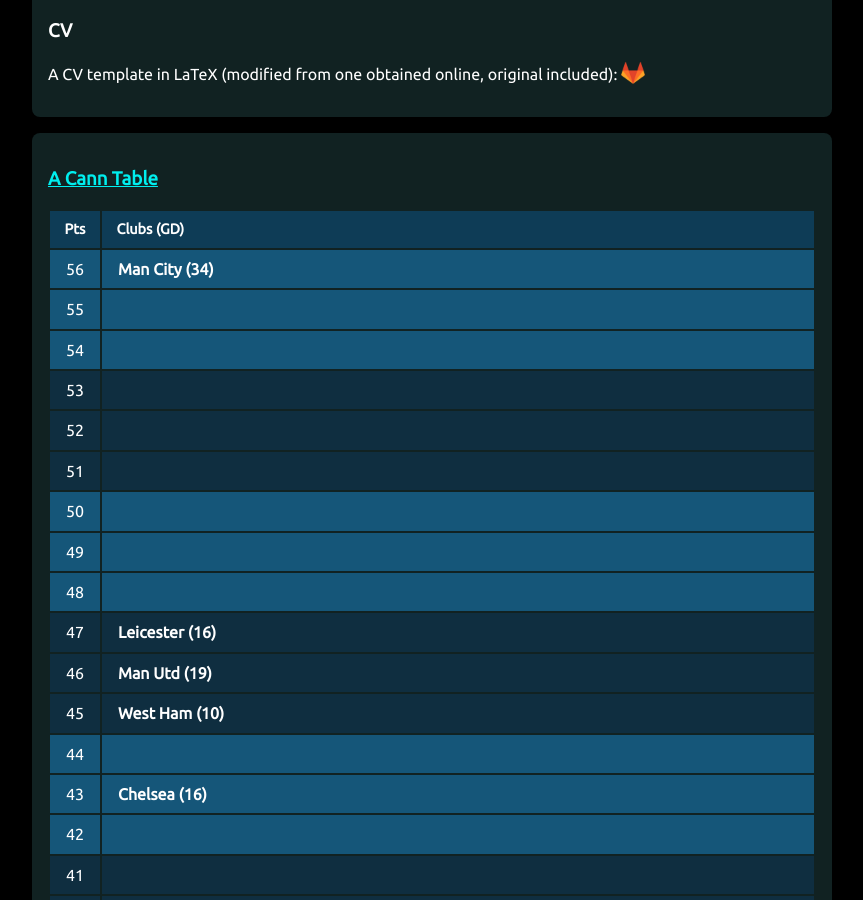
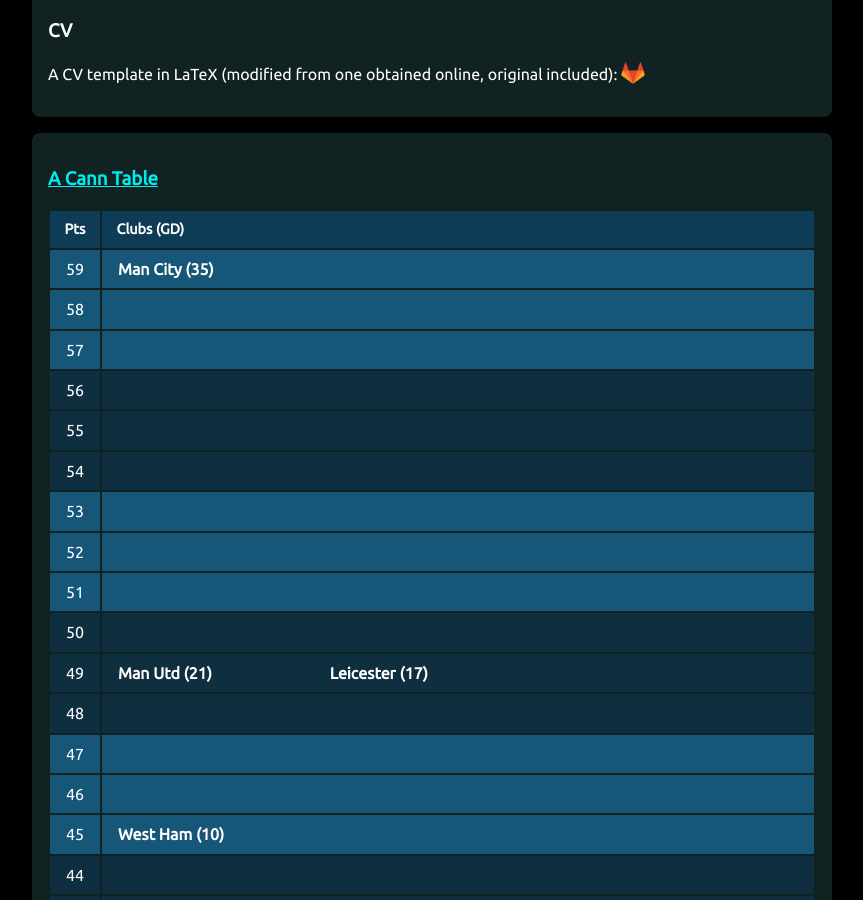
Before and after one commit to muru/muru.github.io, a Jekyll site: the page built from resources.md, in a window 1280 px wide and 900 px high, scrolled down 1593 px. Shown: the whole window, without its empty margins (208-1071 px from the left). Built offline with Jekyll 4.4.1, drawn with Linux system fonts in a browser that asks for light colours; some of the changed text lies outside the part shown.

Commit message:
updated cann-table: Tue 23 Feb 00:02:07 JST 2021

```diff
--- a/cann-table.html
+++ b/cann-table.html
@@ -1,254 +1,269 @@
 <table id="cann-table">
 <thead> <th> Pts </th> <th> Clubs (GD) </th> </thead>
 	<tr class="cann-row-1">
-		<td class="cann-point"> 56 </td>
+		<td class="cann-point"> 59 </td>
 		<td class="cann-clubs">
-			<span class="club-name"> Man City (34) </span>
+			<span class="club-name"> Man City (35) </span>
 		</td>
  	</tr>
 	<tr class="cann-row-1">
+		<td class="cann-point"> 58 </td>
+		<td class="cann-clubs">
+		</td>
+ 	</tr>
+	<tr class="cann-row-1">
+		<td class="cann-point"> 57 </td>
+		<td class="cann-clubs">
+		</td>
+ 	</tr>
+	<tr class="cann-row-2">
+		<td class="cann-point"> 56 </td>
+		<td class="cann-clubs">
+		</td>
+ 	</tr>
+	<tr class="cann-row-2">
 		<td class="cann-point"> 55 </td>
 		<td class="cann-clubs">
 		</td>
  	</tr>
-	<tr class="cann-row-1">
+	<tr class="cann-row-2">
 		<td class="cann-point"> 54 </td>
 		<td class="cann-clubs">
 		</td>
  	</tr>
-	<tr class="cann-row-2">
+	<tr class="cann-row-1">
 		<td class="cann-point"> 53 </td>
 		<td class="cann-clubs">
 		</td>
  	</tr>
-	<tr class="cann-row-2">
+	<tr class="cann-row-1">
 		<td class="cann-point"> 52 </td>
 		<td class="cann-clubs">
 		</td>
  	</tr>
-	<tr class="cann-row-2">
+	<tr class="cann-row-1">
 		<td class="cann-point"> 51 </td>
 		<td class="cann-clubs">
 		</td>
  	</tr>
-	<tr class="cann-row-1">
+	<tr class="cann-row-2">
 		<td class="cann-point"> 50 </td>
 		<td class="cann-clubs">
 		</td>
  	</tr>
-	<tr class="cann-row-1">
+	<tr class="cann-row-2">
 		<td class="cann-point"> 49 </td>
+		<td class="cann-clubs">
+			<span class="club-name"> Man Utd (21) </span>
+			<span class="club-name"> Leicester (17) </span>
+		</td>
+ 	</tr>
+	<tr class="cann-row-2">
+		<td class="cann-point"> 48 </td>
 		<td class="cann-clubs">
 		</td>
  	</tr>
 	<tr class="cann-row-1">
-		<td class="cann-point"> 48 </td>
+		<td class="cann-point"> 47 </td>
 		<td class="cann-clubs">
 		</td>
  	</tr>
-	<tr class="cann-row-2">
-		<td class="cann-point"> 47 </td>
+	<tr class="cann-row-1">
+		<td class="cann-point"> 46 </td>
 		<td class="cann-clubs">
-			<span class="club-name"> Leicester (16) </span>
 		</td>
  	</tr>
-	<tr class="cann-row-2">
-		<td class="cann-point"> 46 </td>
-		<td class="cann-clubs">
-			<span class="club-name"> Man Utd (19) </span>
-		</td>
- 	</tr>
-	<tr class="cann-row-2">
+	<tr class="cann-row-1">
 		<td class="cann-point"> 45 </td>
 		<td class="cann-clubs">
 			<span class="club-name"> West Ham (10) </span>
 		</td>
  	</tr>
-	<tr class="cann-row-1">
+	<tr class="cann-row-2">
 		<td class="cann-point"> 44 </td>
 		<td class="cann-clubs">
 		</td>
  	</tr>
-	<tr class="cann-row-1">
+	<tr class="cann-row-2">
 		<td class="cann-point"> 43 </td>
 		<td class="cann-clubs">
 			<span class="club-name"> Chelsea (16) </span>
 		</td>
  	</tr>
-	<tr class="cann-row-1">
+	<tr class="cann-row-2">
 		<td class="cann-point"> 42 </td>
 		<td class="cann-clubs">
 		</td>
  	</tr>
-	<tr class="cann-row-2">
+	<tr class="cann-row-1">
 		<td class="cann-point"> 41 </td>
 		<td class="cann-clubs">
 		</td>
  	</tr>
-	<tr class="cann-row-2">
+	<tr class="cann-row-1">
 		<td class="cann-point"> 40 </td>
 		<td class="cann-clubs">
 			<span class="club-name"> Liverpool (11) </span>
 			<span class="club-name"> Everton (4) </span>
 		</td>
  	</tr>
-	<tr class="cann-row-2">
+	<tr class="cann-row-1">
 		<td class="cann-point"> 39 </td>
 		<td class="cann-clubs">
 		</td>
  	</tr>
-	<tr class="cann-row-1">
+	<tr class="cann-row-2">
 		<td class="cann-point"> 38 </td>
 		<td class="cann-clubs">
 		</td>
  	</tr>
-	<tr class="cann-row-1">
+	<tr class="cann-row-2">
 		<td class="cann-point"> 37 </td>
 		<td class="cann-clubs">
-			<span class="club-name"> Aston Villa (12) </span>
+		</td>
+ 	</tr>
+	<tr class="cann-row-2">
+		<td class="cann-point"> 36 </td>
+		<td class="cann-clubs">
+			<span class="club-name"> Aston Villa (11) </span>
+			<span class="club-name"> Tottenham (10) </span>
 		</td>
  	</tr>
 	<tr class="cann-row-1">
-		<td class="cann-point"> 36 </td>
-		<td class="cann-clubs">
-			<span class="club-name"> Tottenham (10) </span>
-		</td>
- 	</tr>
-	<tr class="cann-row-2">
 		<td class="cann-point"> 35 </td>
 		<td class="cann-clubs">
 		</td>
  	</tr>
-	<tr class="cann-row-2">
+	<tr class="cann-row-1">
 		<td class="cann-point"> 34 </td>
 		<td class="cann-clubs">
-			<span class="club-name"> Arsenal (6) </span>
+			<span class="club-name"> Arsenal (5) </span>
 		</td>
  	</tr>
-	<tr class="cann-row-2">
+	<tr class="cann-row-1">
 		<td class="cann-point"> 33 </td>
 		<td class="cann-clubs">
 			<span class="club-name"> Wolves (-6) </span>
 		</td>
  	</tr>
-	<tr class="cann-row-1">
+	<tr class="cann-row-2">
 		<td class="cann-point"> 32 </td>
 		<td class="cann-clubs">
 			<span class="club-name"> Leeds (-3) </span>
 		</td>
  	</tr>
-	<tr class="cann-row-1">
+	<tr class="cann-row-2">
 		<td class="cann-point"> 31 </td>
 		<td class="cann-clubs">
 		</td>
  	</tr>
-	<tr class="cann-row-1">
+	<tr class="cann-row-2">
 		<td class="cann-point"> 30 </td>
 		<td class="cann-clubs">
 			<span class="club-name"> Southampton (-9) </span>
 		</td>
  	</tr>
-	<tr class="cann-row-2">
+	<tr class="cann-row-1">
 		<td class="cann-point"> 29 </td>
 		<td class="cann-clubs">
 			<span class="club-name"> Crystal Palace (-15) </span>
 		</td>
  	</tr>
-	<tr class="cann-row-2">
+	<tr class="cann-row-1">
 		<td class="cann-point"> 28 </td>
 		<td class="cann-clubs">
 			<span class="club-name"> Burnley (-12) </span>
 		</td>
  	</tr>
-	<tr class="cann-row-2">
+	<tr class="cann-row-1">
 		<td class="cann-point"> 27 </td>
 		<td class="cann-clubs">
 		</td>
  	</tr>
-	<tr class="cann-row-1">
+	<tr class="cann-row-2">
 		<td class="cann-point"> 26 </td>
 		<td class="cann-clubs">
 			<span class="club-name"> Brighton (-5) </span>
 		</td>
  	</tr>
-	<tr class="cann-row-1">
+	<tr class="cann-row-2">
 		<td class="cann-point"> 25 </td>
 		<td class="cann-clubs">
-			<span class="club-name"> Newcastle (-15) </span>
+			<span class="club-name"> Newcastle (-17) </span>
 		</td>
  	</tr>
-	<tr class="cann-row-1">
+	<tr class="cann-row-2">
 		<td class="cann-point"> 24 </td>
 		<td class="cann-clubs">
 		</td>
  	</tr>
-	<tr class="cann-row-2">
+	<tr class="cann-row-1">
 		<td class="cann-point"> 23 </td>
 		<td class="cann-clubs">
 		</td>
  	</tr>
-	<tr class="cann-row-2">
+	<tr class="cann-row-1">
 		<td class="cann-point"> 22 </td>
 		<td class="cann-clubs">
 			<span class="club-name"> Fulham (-11) </span>
 		</td>
  	</tr>
-	<tr class="cann-row-2">
+	<tr class="cann-row-1">
 		<td class="cann-point"> 21 </td>
 		<td class="cann-clubs">
 		</td>
  	</tr>
-	<tr class="cann-row-1">
+	<tr class="cann-row-2">
 		<td class="cann-point"> 20 </td>
 		<td class="cann-clubs">
 		</td>
  	</tr>
-	<tr class="cann-row-1">
+	<tr class="cann-row-2">
 		<td class="cann-point"> 19 </td>
 		<td class="cann-clubs">
 		</td>
  	</tr>
-	<tr class="cann-row-1">
+	<tr class="cann-row-2">
 		<td class="cann-point"> 18 </td>
 		<td class="cann-clubs">
 		</td>
  	</tr>
-	<tr class="cann-row-2">
+	<tr class="cann-row-1">
 		<td class="cann-point"> 17 </td>
 		<td class="cann-clubs">
 		</td>
  	</tr>
-	<tr class="cann-row-2">
+	<tr class="cann-row-1">
 		<td class="cann-point"> 16 </td>
 		<td class="cann-clubs">
 		</td>
  	</tr>
-	<tr class="cann-row-2">
+	<tr class="cann-row-1">
 		<td class="cann-point"> 15 </td>
 		<td class="cann-clubs">
 		</td>
  	</tr>
-	<tr class="cann-row-1">
+	<tr class="cann-row-2">
 		<td class="cann-point"> 14 </td>
 		<td class="cann-clubs">
 			<span class="club-name"> West Brom (-36) </span>
 		</td>
  	</tr>
-	<tr class="cann-row-1">
+	<tr class="cann-row-2">
 		<td class="cann-point"> 13 </td>
 		<td class="cann-clubs">
 		</td>
  	</tr>
-	<tr class="cann-row-1">
+	<tr class="cann-row-2">
 		<td class="cann-point"> 12 </td>
 		<td class="cann-clubs">
 		</td>
  	</tr>
-	<tr class="cann-row-2">
+	<tr class="cann-row-1">
 		<td class="cann-point"> 11 </td>
 		<td class="cann-clubs">
 			<span class="club-name"> Sheff Utd (-26) </span>
 		</td>
  	</tr>
 </table>
-<span id="cann-gen-note"> Generated on  Monday, 22 February 2021 at 00:01 JST. </span>
+<span id="cann-gen-note"> Generated on  Tuesday, 23 February 2021 at 00:02 JST. </span>
```
